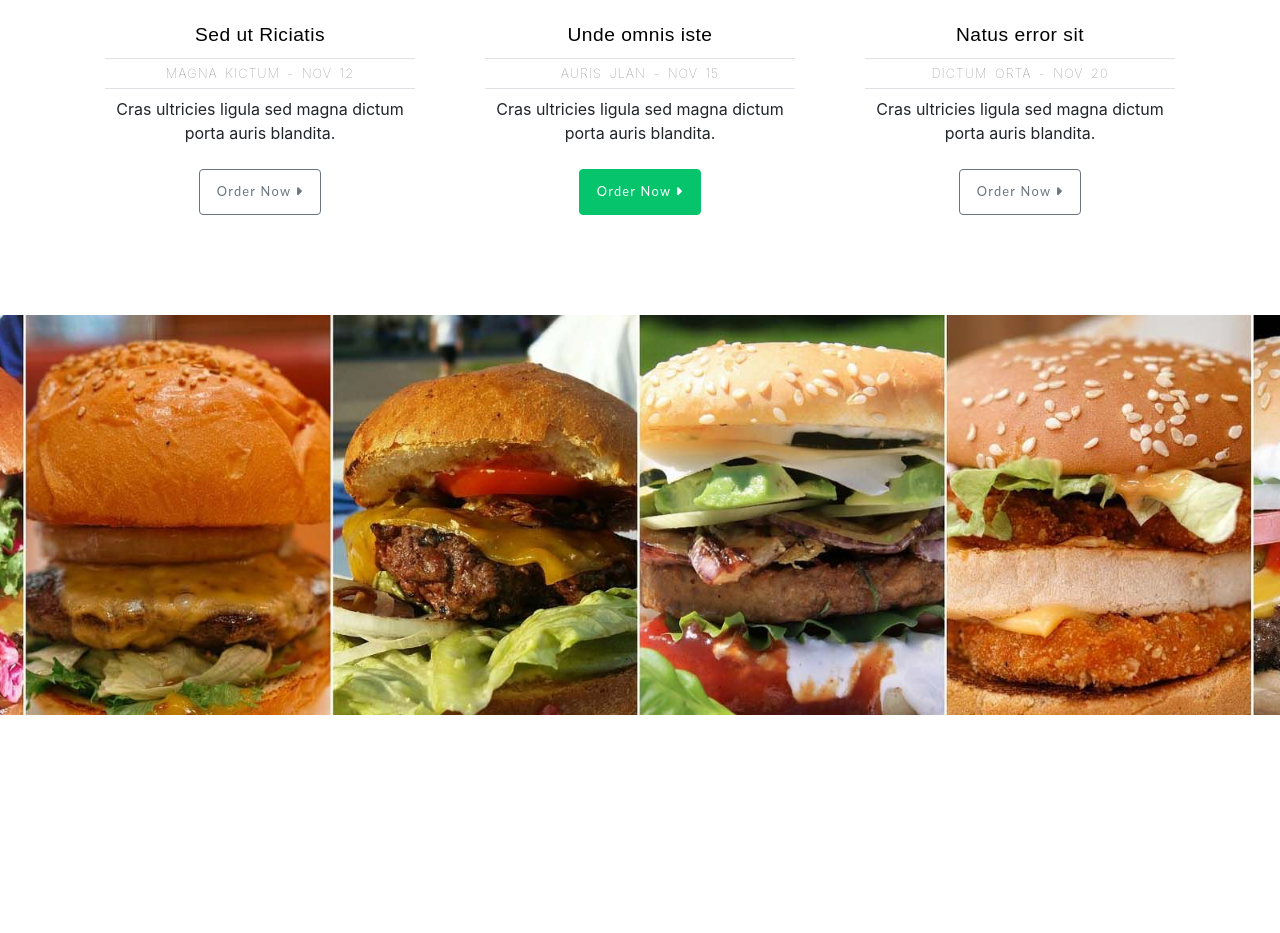
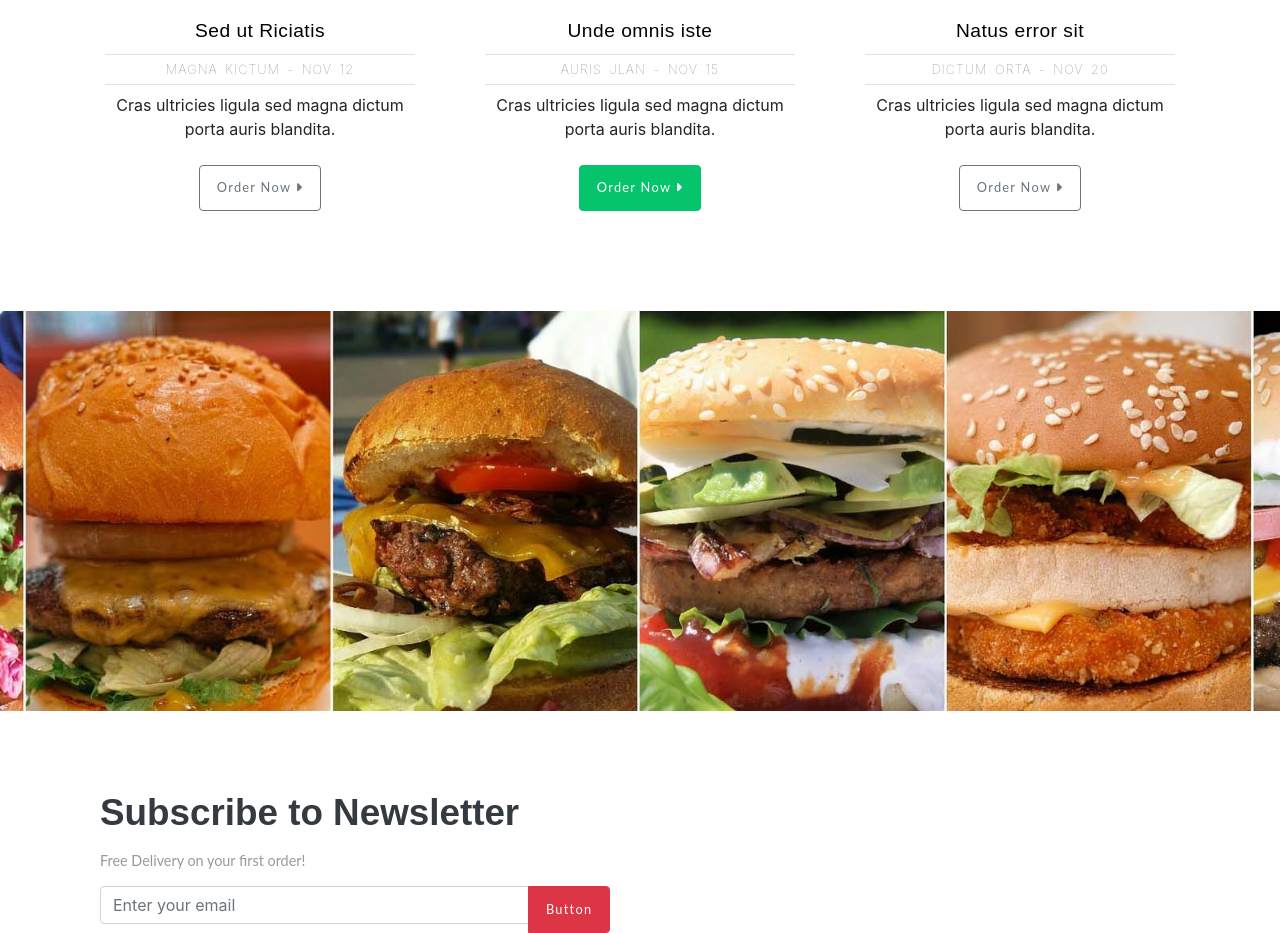
Before and after one commit to eroscamposg/test-bootstrap, a website: page index.html in a window 1280 px wide. Shown: the part 3420-4353 px from the top of the page. Before the commit the page ends 4215 px from the top, so only its background shows below. Drawn offline with nearby package versions, Linux system fonts and the light colour scheme.

Commit message:
starting newletters

```diff
--- a/index.html
+++ b/index.html
@@ -455,8 +455,38 @@
       </div>
     </div>
 
-    <!-- CAROROUSEL 2-->
+    <!-- SLIDER -->
     <section class="burger-slider" id="masthead"></section>
+
+    <!-- NEWSLETTERS -->
+    <div class="newsletters container">
+      <div class="row align-items-center">
+        <div class="col-md">
+          <div class="container">
+            <h3>Subscribe to Newsletter</h3>
+            <p>
+              Free Delivery on your first order!
+            </p>
+            <div class="input-group">
+              <input
+                type="text"
+                class="form-control"
+                placeholder="Enter your email"
+                aria-label="Enter your email"
+                aria-describedby="button-addon2"
+              />
+              <div class="input-group-append">
+                <button class="btn btn-danger" type="button" id="button-addon2">
+                  Button
+                </button>
+              </div>
+            </div>
+          </div>
+        </div>
+        <div class="col-md"></div>
+      </div>
+    </div>
+
     <!-- BOOTSTRAP JS-->
     <script
       src="https://code.jquery.com/jquery-3.4.1.slim.min.js"
--- /dev/null
+++ b/sass/home/_newsletter.scss
@@ -0,0 +1,18 @@
+@use 'utils' as util;
+
+body {
+  div.newsletters {
+    div.row {
+      div.col-md {
+        div.container {
+          p {
+            font-family: util.$secondary-font;
+            font-size: 0.9em;
+            color: #999999;
+            margin: 1em 0;
+          }
+        }
+      }
+    }
+  }
+}
--- a/sass/home/_posts.scss
+++ b/sass/home/_posts.scss
@@ -7,6 +7,8 @@ body {
       margin-bottom: 4em;
       div {
         p {
+          font-family: util.$secondary-font;
+          font-size: 0.9em;
           color: #999999;
           margin: 1em 0;
         }
--- a/sass/home/main.scss
+++ b/sass/home/main.scss
@@ -8,6 +8,7 @@
 @use 'our-work';
 @use 'slider';
 @use 'posts';
+@use 'newsletter';
 
 body {
   h5 {
```
Also changed, not shown: sass/css/main.css, 1 other file.
